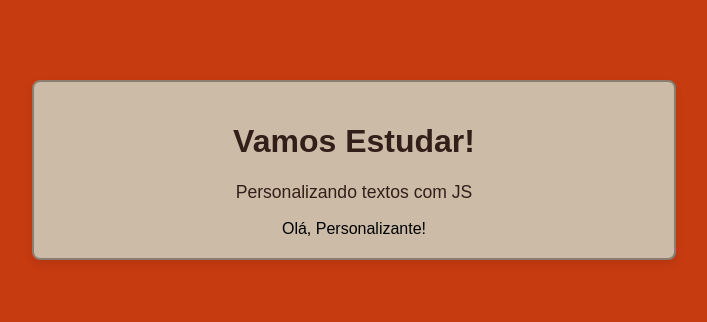
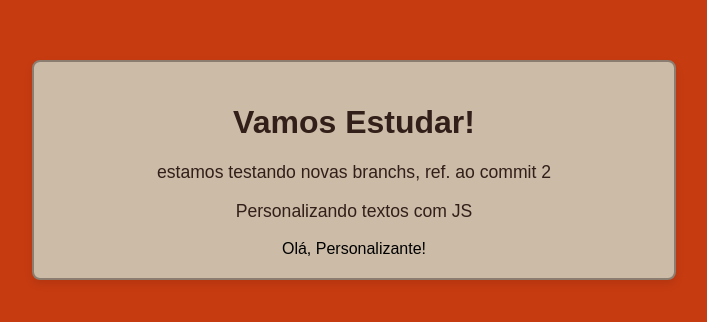
Before and after one commit to Joaohtec/RevisandoJS, a website: page src/principal.html in a window 1280 px wide. Shown: the part 230-552 px from the top of the page, without its empty margins (286-993 px from the left). Drawn offline with Linux system fonts and the light colour scheme.

Commit message:
testando commites 2

```diff
--- a/src/principal.html
+++ b/src/principal.html
@@ -18,6 +18,7 @@
       direcioná-la para um comando ou funções produzidas posteriormente, por exemplo:
       pelo getElementBy()- essa função procura o ID relçacinando e Modifica seu conteúdo.-->
       </h1>
+      <p>estamos testando novas branchs, ref. ao commit 2</p>
       <p>Personalizando textos com JS</p>
       <div>Olá, Personalizante!</div>
     </div>
```
